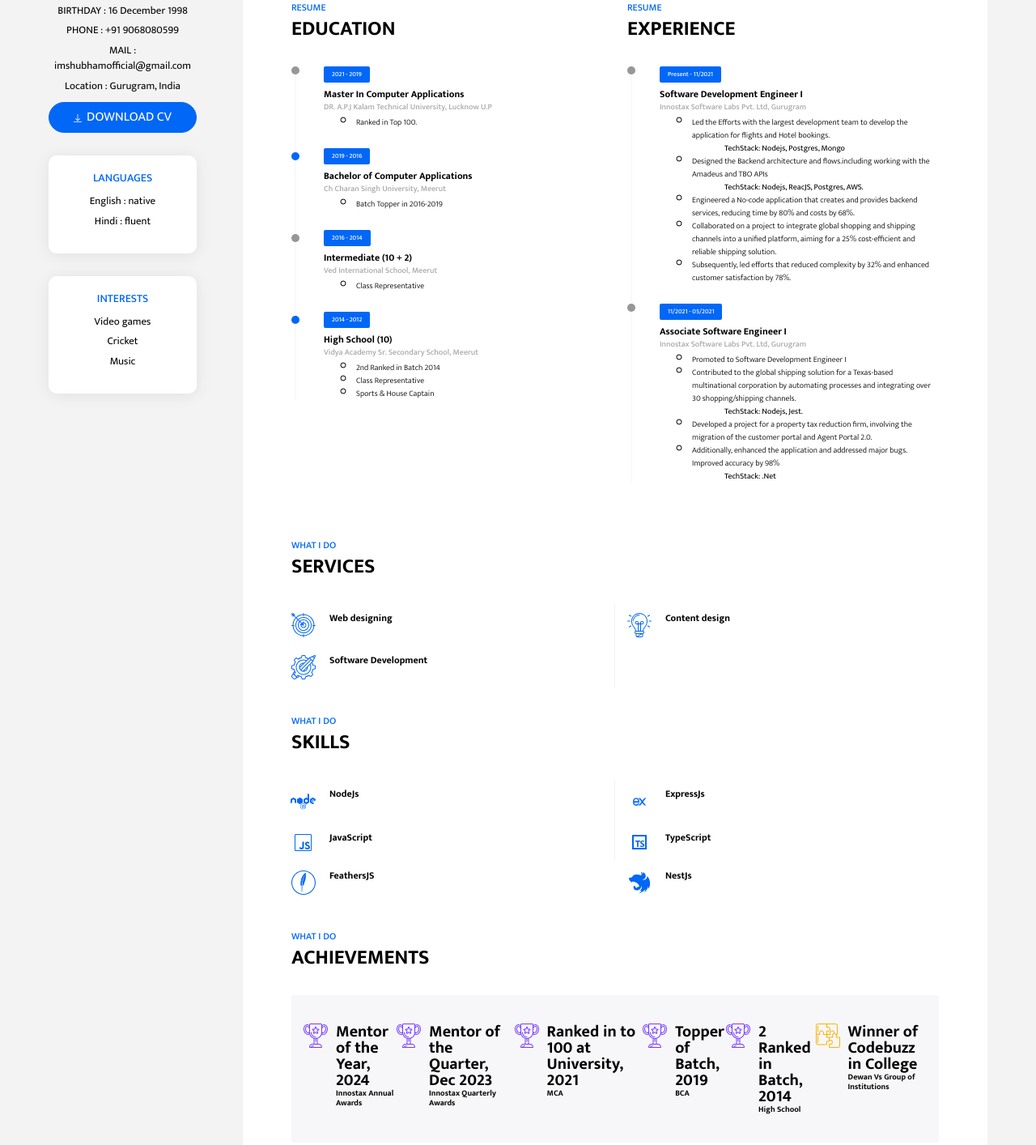
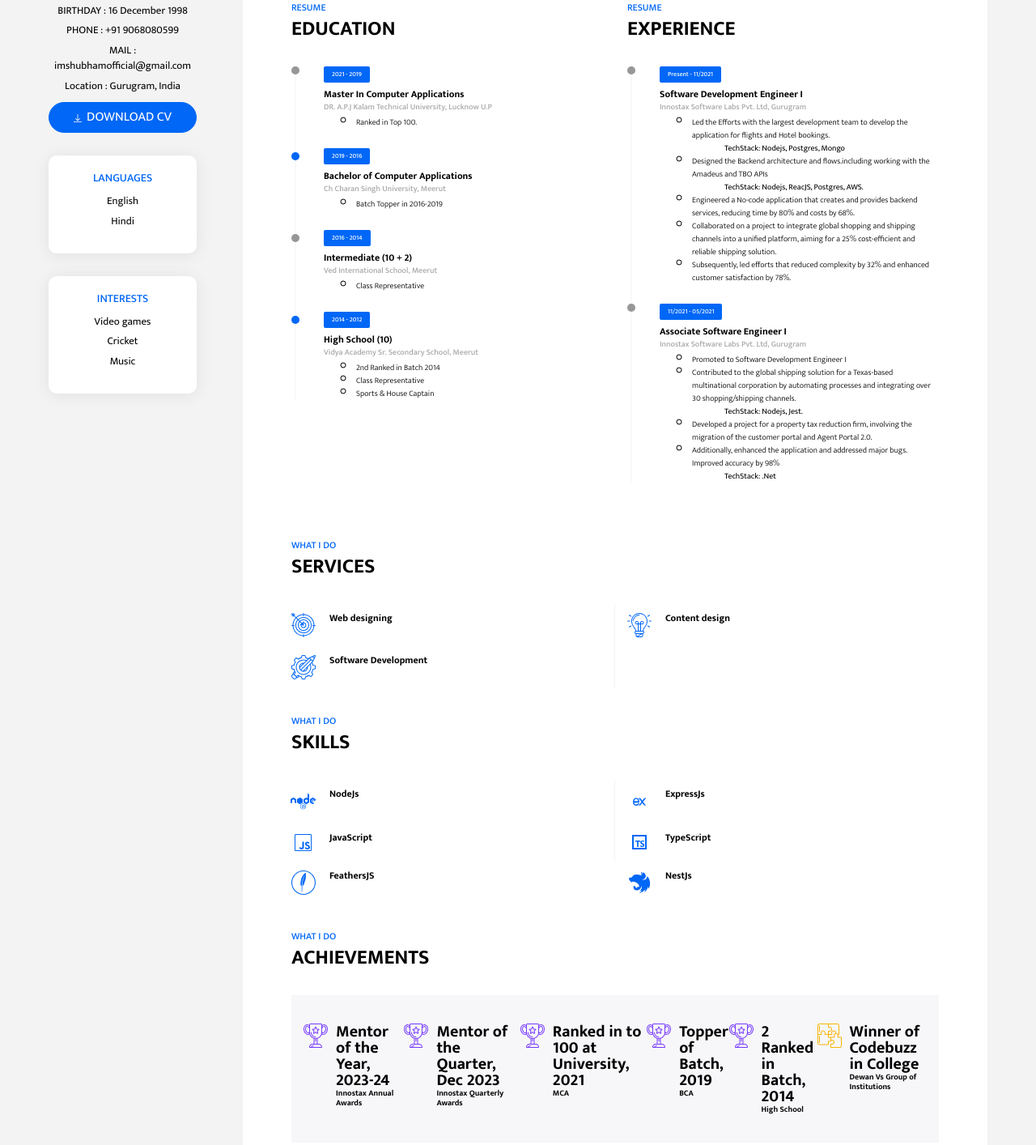
Before and after one commit to imshubhamofficial16/imshubhamofficial16, a website: page index.html in a window 1280 px wide. Shown: the part 287-1701 px from the top of the page at 81% size. Drawn offline with Linux system fonts and the light colour scheme.

Commit message:
update language

```diff
--- a/index.html
+++ b/index.html
@@ -98,8 +98,8 @@
                 <div class="card-body">
                     <div class="widget-content">
                         <h5 class="widget-title card-title">LANGUAGES</h5>
-                        <p>English : native</p>
-                        <p>Hindi : fluent</p>
+                        <p>English</p>
+                        <p>Hindi</p>
                     </div>
                 </div>
             </div>
@@ -355,7 +355,7 @@
                     <div class="media achievement-card">
                         <img src="assets/images/trophy.svg" alt="puzzle" class="achievement-card-icon">
                         <div class="media-body">
-                            <h4 class="achievement-card-title">Mentor of the Year, 2024</h4>
+                            <h4 class="achievement-card-title">Mentor of the Year, 2023-24</h4>
                             <p class="achievement-card-description">Innostax Annual Awards</p>
                         </div>
                     </div>
```
